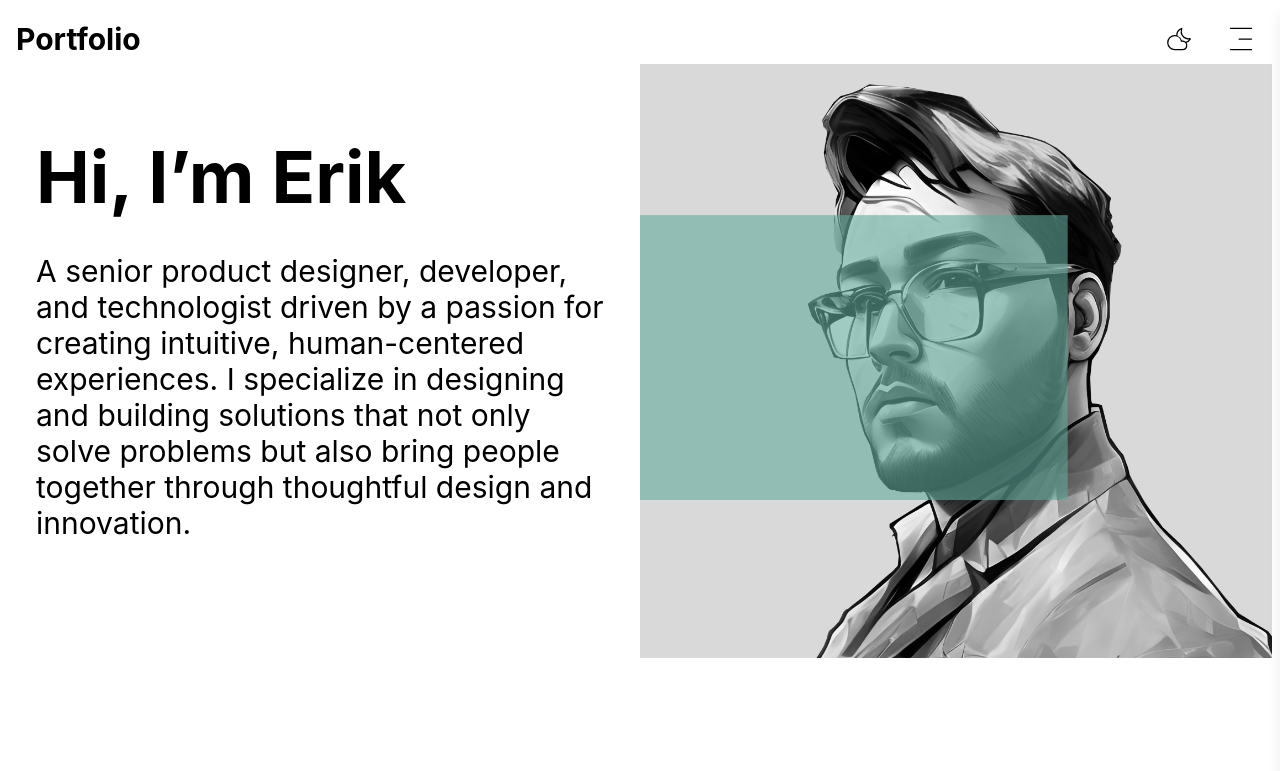
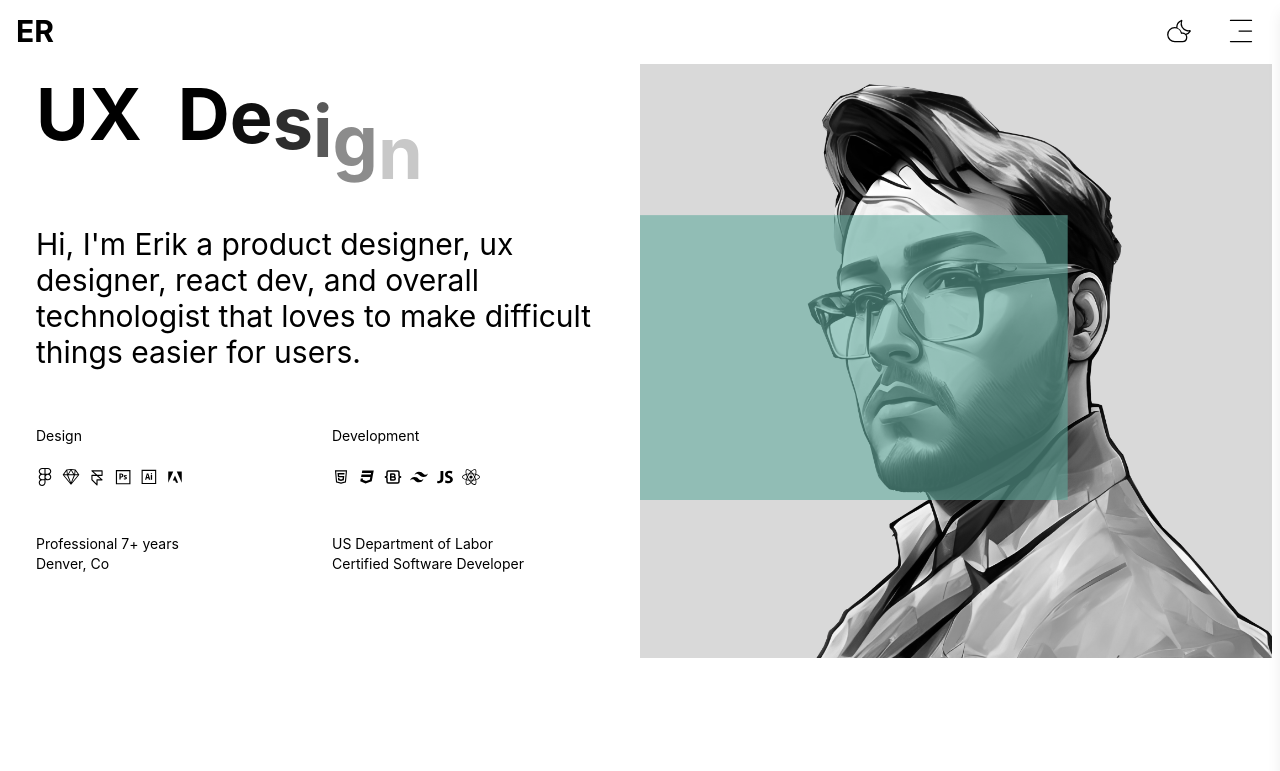
Before and after one commit to erikrdgz/Portfolio, a React (Create React App) app in the folder portfolio/: page / in a window 1280 px wide. Shown: the top 771 px of the page. Built offline with nearby package versions, Linux system fonts and the light colour scheme; grey boxes are pictures that could not be loaded.

Commit message:
more fun changes

```diff
--- a/portfolio/src/components/Card.js
+++ b/portfolio/src/components/Card.js
@@ -5,9 +5,9 @@ const Card = ({ title, desc, role, tags, bgColor }) => {
   const { isDarkMode } = useDarkMode(); // Get dark mode state
 
   return (
-    <div className="cursor-pointer">
+    <div className="cursor-pointer group">
       <div
-        className={`relative overflow-hidden ${bgColor} flex flex-col w-full aspect-square`}
+        className={`relative overflow-hidden ${bgColor} flex flex-col w-full aspect-square transform transition-transform duration-300  group-hover:scale-105`}
       >
         {/* Image on top */}
         <div
--- a/portfolio/src/components/Navbar.js
+++ b/portfolio/src/components/Navbar.js
@@ -6,6 +6,7 @@ import { CiCloudMoon } from "react-icons/ci";
 import { CiBrightnessDown } from "react-icons/ci";
 import { CiMenuFries } from "react-icons/ci";
 import { VscClose } from "react-icons/vsc";
+import { IoIosArrowDropdown } from "react-icons/io";
 
 const Navbar = () => {
     const [isSidebarOpen, setIsSidebarOpen] = useState(false); // Sidebar open state
@@ -31,20 +32,14 @@ const Navbar = () => {
         <>
             {/* Navbar */}
             <nav
-        className={`fixed top-0 right-0 w-full z-[20] h-[64px] transition-colors duration-500 ${
-          isDarkMode ? "bg-black text-white" : "bg-white text-black"
+                className={`fixed top-0 right-0 w-full z-[20] h-[64px] transition-colors duration-500 ${isDarkMode ? "bg-black text-white" : "bg-white text-black"
                     }`}
             >
-        <div className="p-4 flex justify-between items-center">
-          {/* Portfolio link */}
+                <div className="px-4 pt-2 flex justify-between items-center">
                     <Link to="/" className="text-3xl font-bold flex-grow">
-            Portfolio
+                        ER
                     </Link>
-
-          {/* Container for hamburger and dark mode buttons (aligned to the right) */}
                     <div className="flex items-center space-x-4 ml-auto">
-
-            {/* Dark Mode Toggle Button */}
                         <motion.button
                             className="p-2 rounded-full"
                             onClick={() => {
@@ -54,39 +49,28 @@ const Navbar = () => {
                             }}
                             whileTap={{ scale: 0.6 }} // Apply scale animation when pressed
                         >
-              {isDarkMode ? (
-                <CiBrightnessDown size={30} />
-              ) : (
-                <CiCloudMoon size={30} />
-              )}
+                            {isDarkMode ? <CiBrightnessDown size={30} /> : <CiCloudMoon size={30} />}
                         </motion.button>
-             {/* Hamburger Icon for Sidebar (on all screen sizes) */}
                         <button
                             className="p-2 block z-[30]"
                             onClick={toggleSidebar}
                         >
                             <CiMenuFries size={30} />
                         </button>
-
                     </div>
                 </div>
             </nav>
 
             {/* Sidebar */}
             <motion.div
-        className={`fixed top-0 right-0 h-full z-[20] shadow-lg overflow-hidden ${
-          isDarkMode ? "bg-gray-900 text-white" : "bg-white text-black"
+                className={`fixed top-0 right-0 h-full z-[20] shadow-lg overflow-hidden ${isDarkMode ? "bg-black text-white" : "bg-white text-black"
                     }`}
-        initial={{ x: "100%" }} // Sidebar starts off-screen (translate X by 100% of its width)
+                initial={{ x: "100%" }}
                 animate={{
-          x: isSidebarOpen
-            ? 0 // Sidebar is fully visible
-            : isMobile
-            ? "100%" // On mobile, translate it off the screen by 100vw
-            : "25vw", // On desktop, translate it off the screen by 25vw
+                    x: isSidebarOpen ? 0 : isMobile ? "100%" : "25vw",
                 }}
                 exit={{
-          x: "100%", // Ensure the sidebar exits off-screen (translate X by 100% of its width)
+                    x: "100%",
                 }}
                 transition={{
                     type: "spring",
@@ -94,10 +78,9 @@ const Navbar = () => {
                     damping: 30,
                 }}
                 style={{
-          width: isMobile ? "100vw" : "25vw", // Set the width based on mobile or desktop
+                    width: isMobile ? "100vw" : "25vw",
                 }}
             >
-        {/* Close Button */}
                 <button
                     className="absolute top-4 right-4 text-3xl z-[40]"
                     onClick={toggleSidebar}
@@ -105,69 +88,52 @@ const Navbar = () => {
                     <VscClose />
                 </button>
 
-        <div className="flex flex-col items-center mt-12">
+                <div className="flex flex-col text-center justify-between h-full mt-12">
                     {/* Links Wrapper with Staggered Animation */}
                     <motion.div
-            className="space-y-4 h-screen"
+                        className="space-y-4 h-full flex flex-col justify-evenly"
                         initial="hidden"
-            animate={isSidebarOpen ? "visible" : "hidden"} // Fade in when opened, fade out when closed
+                        animate={isSidebarOpen ? "visible" : "hidden"}
                         variants={{
                             hidden: { opacity: 0 },
                             visible: { opacity: 1 },
                         }}
                         transition={{
-              staggerChildren: 0.1, // Slow down the stagger to create a smoother effect
-              duration: 0.5, // Increase the duration to make the fade-in smoother
-              ease: "easeInOut", // Smooth out the transition with easing/ Total duration for the fade-in
+                            staggerChildren: 0.1,
+                            duration: 0.5,
+                            ease: "easeInOut",
                         }}
                     >
                         {/* Links */}
                         <motion.div variants={{ hidden: { opacity: 0 }, visible: { opacity: 1 } }}>
-              <Link to="/" className="py-2 px-4 text-xl">Home</Link>
+                            <Link to="/" className="py-6 text-2xl font-semibold">
+                                Home
+                            </Link>
                         </motion.div>
                         <motion.div variants={{ hidden: { opacity: 0 }, visible: { opacity: 1 } }}>
-              <Link to="/about" className="py-2 px-4 text-xl">About</Link>
+                            <Link to="/about" className="py-6 text-2xl font-semibold">
+                                About
+                            </Link>
                         </motion.div>
 
-            {/* Work Dropdown */}
                         <motion.div variants={{ hidden: { opacity: 0 }, visible: { opacity: 1 } }}>
-              <div className="relative py-2 px-4 text-xl cursor-pointer" onClick={toggleDropdown}>
+                            <Link to="/work" className="py-6 text-2xl font-semibold">
                                 Work
-                {isDropdownOpen && (
-                  <motion.div
-                    className={`absolute left-0 top-12 w-full transition-all ${
-                      isDarkMode ? "bg-gray-900 text-white" : "bg-white text-black"
-                    }`}
-                    initial={{ height: 0 }}
-                    animate={{
-                      height: isDropdownOpen ? "auto" : 0, // Smoothly animate height to show/hide content
-                    }}
-                    transition={{
-                      type: "spring",
-                      stiffness: 300,
-                      damping: 30,
-                    }}
-                  >
-                    <Link to="/koopid" className="py-2 px-4 block text-xl">Koopid</Link>
-                    <Link to="/dialpad" className="py-2 px-4 block text-xl">Dialpad</Link>
-                    <Link to="/nsls" className="py-2 px-4 block text-xl">NSLS</Link>
-                  </motion.div>
-                )}
-              </div>
+                            </Link>
                         </motion.div>
 
-            {/* Adjusted Design Link to Be Pushed Down */}
-            <motion.div
-              variants={{ hidden: { opacity: 0 }, visible: { opacity: 1 } }}
-              animate={{ marginTop: isDropdownOpen ? "10rem" : "0" }} // Push down the design link when dropdown is open
-              transition={{ type: "spring", stiffness: 200, damping: 25 }}
-            >
-              <Link to="/designs" className="py-2 px-4 text-xl">Designs</Link>
+                        {/* Design Link */}
+                        <motion.div variants={{ hidden: { opacity: 0 }, visible: { opacity: 1 } }}>
+                            <Link to="/designs" className="py-6 text-2xl font-semibold">
+                                Designs
+                            </Link>
                         </motion.div>
 
                         {/* "Let's Chat" Button */}
-            <motion.div variants={{ hidden: { opacity: 0 }, visible: { opacity: 1 } }}>
-              <button className="mt-auto mb-4 py-2 px-4 text-xl bg-blue-500 text-white rounded-full">
+                        <motion.div
+                            className={`${isDarkMode ? "bg-teal-200 text-black" : "bg-teal-500 text-white"}`}
+                            variants={{ hidden: { opacity: 0 }, visible: { opacity: 1 } }}>
+                            <button className="my-2 py-3 px-6 text-2xl   rounded-full">
                                 Let's Chat
                             </button>
                         </motion.div>
--- /dev/null
+++ b/portfolio/src/components/animation/AnimatedHeader.js
@@ -0,0 +1,91 @@
+import React, { useState, useEffect } from "react";
+import { motion, AnimatePresence } from "framer-motion";
+
+const AnimatedHeadline = ({ isDarkMode }) => {
+  const words = ["Product Designer", "UX Designer", "React Developer", "Technologist"];
+  const [currentWordIndex, setCurrentWordIndex] = useState(0);
+
+  useEffect(() => {
+    const interval = setInterval(() => {
+      setCurrentWordIndex((prevIndex) => (prevIndex + 1) % words.length);
+    }, 4000);
+    return () => clearInterval(interval);
+  }, []);
+
+  const letterVariant = {
+    hidden: { opacity: 0, y: 50 },
+    visible: (i) => ({
+      opacity: 1,
+      y: 0,
+      transition: {
+        delay: i * 0.1,
+        duration: 0.6,
+      },
+    }),
+  };
+
+  const wordVariant = {
+    enter: { rotateX: "90deg", opacity: 0, scale: 1.02 },
+    center: {
+      rotateX: "0deg",
+      opacity: 1,
+      scale: 1,
+      transition: { duration: 0.8, ease: "easeInOut" },
+    },
+    exit: {
+      rotateX: "-90deg",
+      opacity: 0,
+      scale: 1.02,
+      transition: { duration: 0.8, ease: "easeInOut" },
+    },
+  };
+
+  return (
+    <motion.h1
+      className={`${isDarkMode ? "text-white" : "text-black"} text-4xl md:text-6xl lg:text-7xl font-bold`}
+      style={{
+        perspective: "1000px",
+        height: "1.5em",
+        overflow: "hidden",
+        willChange: "transform, opacity",
+      }}
+    >
+      <div style={{ position: "relative", height: "100%" }}>
+        <AnimatePresence mode="wait">
+          <motion.span
+            key={currentWordIndex}
+            variants={wordVariant}
+            initial="enter"
+            animate="center"
+            exit="exit"
+            style={{
+              display: "block",
+              transformOrigin: "left bottom",
+              position: "absolute",
+              width: "100%",
+              backfaceVisibility: "hidden",
+            }}
+          >
+            {words[currentWordIndex].split("").map((letter, index) => (
+              <motion.span
+                key={index}
+                custom={index}
+                variants={letterVariant}
+                initial="hidden"
+                animate="visible"
+                style={{
+                  display: "inline-block",
+                  marginRight: letter === " " ? "0.5em" : 0,
+                }}
+              >
+                {letter}
+              </motion.span>
+            ))}
+          </motion.span>
+        </AnimatePresence>
+      </div>
+    </motion.h1>
+  );
+};
+
+export default AnimatedHeadline;
--- a/portfolio/src/pages/Home.js
+++ b/portfolio/src/pages/Home.js
@@ -7,6 +7,22 @@ import transition from "../transitions";
 import Banner from "../components/Banner";
 import { motion, useAnimation, useInView } from "framer-motion";
 import { useRef, useEffect } from "react";
+import AnimatedHeader from "../components/animation/AnimatedHeader";
+
+import { FaBootstrap, FaFigma, FaHtml5, FaCss3Alt, FaJs, FaReact } from 'react-icons/fa';
+import { DiPhotoshop, DiIllustrator } from "react-icons/di";
+import { RxSketchLogo } from "react-icons/rx";
+import { PiFramerLogo } from "react-icons/pi";
+
+import { LiaAdobe, LiaHtml5 } from "react-icons/lia";
+
+import { RiTailwindCssFill } from "react-icons/ri";
+import { TbBrandBootstrap } from "react-icons/tb";
+import { IoLogoJavascript } from "react-icons/io";
+import { TiCss3 } from "react-icons/ti";
+
+
+
 
 const Home = () => {
     const { isDarkMode } = useDarkMode();
@@ -86,34 +102,96 @@ const Home = () => {
                 animate={heroControls}
                 variants={heroVariants}
             >
-        <div className="flex items-center px-7 z-10">
+                <div className="flex items-center px-7 z-10 h-[70vh]">
                     <div>
-            <motion.h1
-              className={`${isDarkMode ? "text-white" : "text-black"} text-5xl md:text-6xl lg:text-7xl font-bold`}
+                        <AnimatedHeader isDarkMode={isDarkMode} />
+
+                        <motion.p
+                            className={`${isDarkMode ? "text-white" : "text-black"} text-base md:text-2xl lg:text-3xl py-4 lg:py-10`}
+                            initial={{ opacity: 0, y: 20 }}
+                            animate={{ opacity: 1, y: 0 }}
+                            transition={{ duration: 1, delay: 1.3 }} // Delay paragraph animation
                         >
-              {"Hi, I’m Erik".split("").map((letter, index) => (
-                <motion.span
-                  key={index}
+                            Hi, I'm Erik a product designer, ux designer, react dev, and overall technologist that loves to make difficult things easier for users.
+                        </motion.p>
+
+                        {/* Delay the grid's animation and stagger the cell entrance */}
+                        <motion.div
+                            className="grid grid-cols-2 grid-rows-2 gap-4"
+                            initial={{ opacity: 0 }}
+                            animate={{ opacity: 1 }}
+                            transition={{ delay: 1.2, duration: 1 }} // Wait for the paragraph to finish
+                        >
+                            {/* Cells with staggered animation */}
+                            <motion.div
+                                className="pl-0 p-2 h-18 "
                                 initial={{ opacity: 0 }}
                                 animate={{ opacity: 1 }}
                                 transition={{
-                    delay: index * 0.04,
-                    duration: 0.2,
+                                    delay: 1.4, // Delay first cell after the paragraph
+                                    duration: 0.5,
                                 }}
                             >
-                  {letter}
-                </motion.span>
-              ))}
-            </motion.h1>
+                                <p className={`${isDarkMode ? "text-white" : "text-black"} text-sm py-2`}>
+                                    <span className=" block">Design</span><br></br>
+                                    <FaFigma size={18} className="inline mr-2" title="Figma" />
+                                    <RxSketchLogo size={18} className="inline mr-2" title="Sketch" />
+                                    <PiFramerLogo size={18} className="inline mr-2" title="Framer" />
+                                    <DiPhotoshop size={18} className="inline mr-2" title="Photoshop" />
+                                    <DiIllustrator size={18} className="inline mr-2" title="Illustrator" />
+                                    <LiaAdobe size={18} className="inline mr-2" title="Adobe" />
 
-            <motion.p
-              className={`${isDarkMode ? "text-white" : "text-black"} text-xl md:text-2xl lg:text-3xl py-10`}
-              initial={{ opacity: 0, y: 20 }}
-              animate={{ opacity: 1, y: 0 }}
-              transition={{ duration: 1, delay: 1 }}
+
+                                </p>
+                            </motion.div>
+                            <motion.div
+                                className="pl-0 p-2 h-18 "
+                                initial={{ opacity: 0 }}
+                                animate={{ opacity: 1 }}
+                                transition={{
+                                    delay: 1.7, // Delay second cell a bit after the first
+                                    duration: 0.5,
+                                }}
                             >
-              A senior product designer, developer, and technologist driven by a passion for creating intuitive, human-centered experiences. I specialize in designing and building solutions that not only solve problems but also bring people together through thoughtful design and innovation.
-            </motion.p>
+                                <p className={`${isDarkMode ? "text-white" : "text-black"} text-sm py-2`}>
+                                <span className=" block">Development</span><br></br>
+                                    <LiaHtml5 size={18} className="inline mr-2" title="HTML" />
+                                    <TiCss3 size={18} className="inline mr-2" title="CSS" />
+                                    <TbBrandBootstrap size={18} className="inline mr-2" title="Bootstrap" />
+                                    <RiTailwindCssFill size={18} className="inline mr-2" title="Tailwind" />
+                                    <IoLogoJavascript size={18} className="inline mr-2" title="JavaScript" />
+                                    <FaReact size={18} className="inline mr-2" title="React" />
+                                </p>
+                            </motion.div>
+                            <motion.div
+                                className="pl-0 p-2 h-18 "
+                                initial={{ opacity: 0 }}
+                                animate={{ opacity: 1 }}
+                                transition={{
+                                    delay: 2, // Delay third cell further
+                                    duration: 0.5,
+                                }}
+                            >
+                                <p className={`${isDarkMode ? "text-white" : "text-black"} text-sm py-2`}>
+                                    Professional 7+ years<br></br>
+                                    Denver, Co
+                                </p>
+                            </motion.div>
+                            <motion.div
+                                className="pl-0 p-2 h-18 "
+                                initial={{ opacity: 0 }}
+                                animate={{ opacity: 1 }}
+                                transition={{
+                                    delay: 2.3, // Delay fourth cell last
+                                    duration: 0.5,
+                                }}
+                            >
+                                <p className={`${isDarkMode ? "text-white" : "text-black"} text-sm py-2`}>
+                                    US Department of Labor<br></br>
+                                    Certified Software Developer
+                                </p>
+                            </motion.div>
+                        </motion.div>
                     </div>
                 </div>
                 <div className="flex items-center justify-center w-full h-full overflow-hidden">
@@ -123,14 +201,16 @@ const Home = () => {
                             className="w-full h-full object-cover mask-image"
                             initial={{ clipPath: "inset(0% 100% 0% 0%)" }}
                             animate={{ clipPath: "inset(0% 0% 0% 0%)" }}
-              transition={{ duration: 1, ease: "easeInOut", delay: 0.8 }}
+                            transition={{ duration: 1, ease: "easeIn", delay: 0.8 }}
                         />
                     </div>
                 </div>
             </motion.section>
 
+
+
             {/* Cards Section */}
-      <div className="w-full md:h-[80vh] lg:h-[80vh] flex items-center justify-center py-4">
+            <div className="w-full md:h-[40vh] lg:h-[80vh] flex items-center justify-center py-4">
                 <div className="grid grid-cols-1 md:grid-cols-3 gap-4 w-full">
                     {cardData.map((card, index) => (
                         <motion.div
```
Also changed, not shown: portfolio/src/App.css (+9 -0 lines), portfolio/src/transitions.js (+4 -4 lines), portfolio/src/assets/images/koopid-case-img.svg (added). Lines whose indentation alone changed are shown as unchanged.
